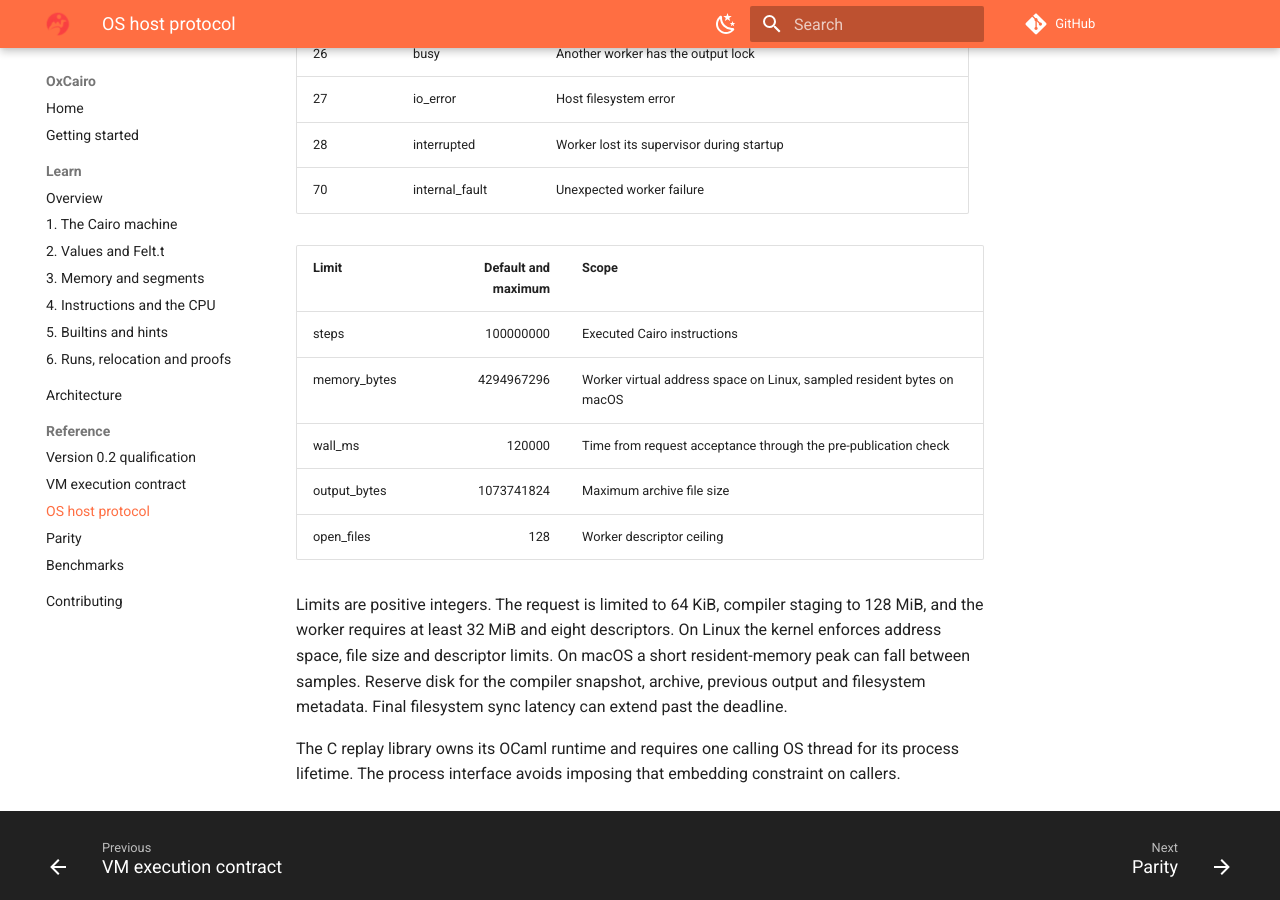
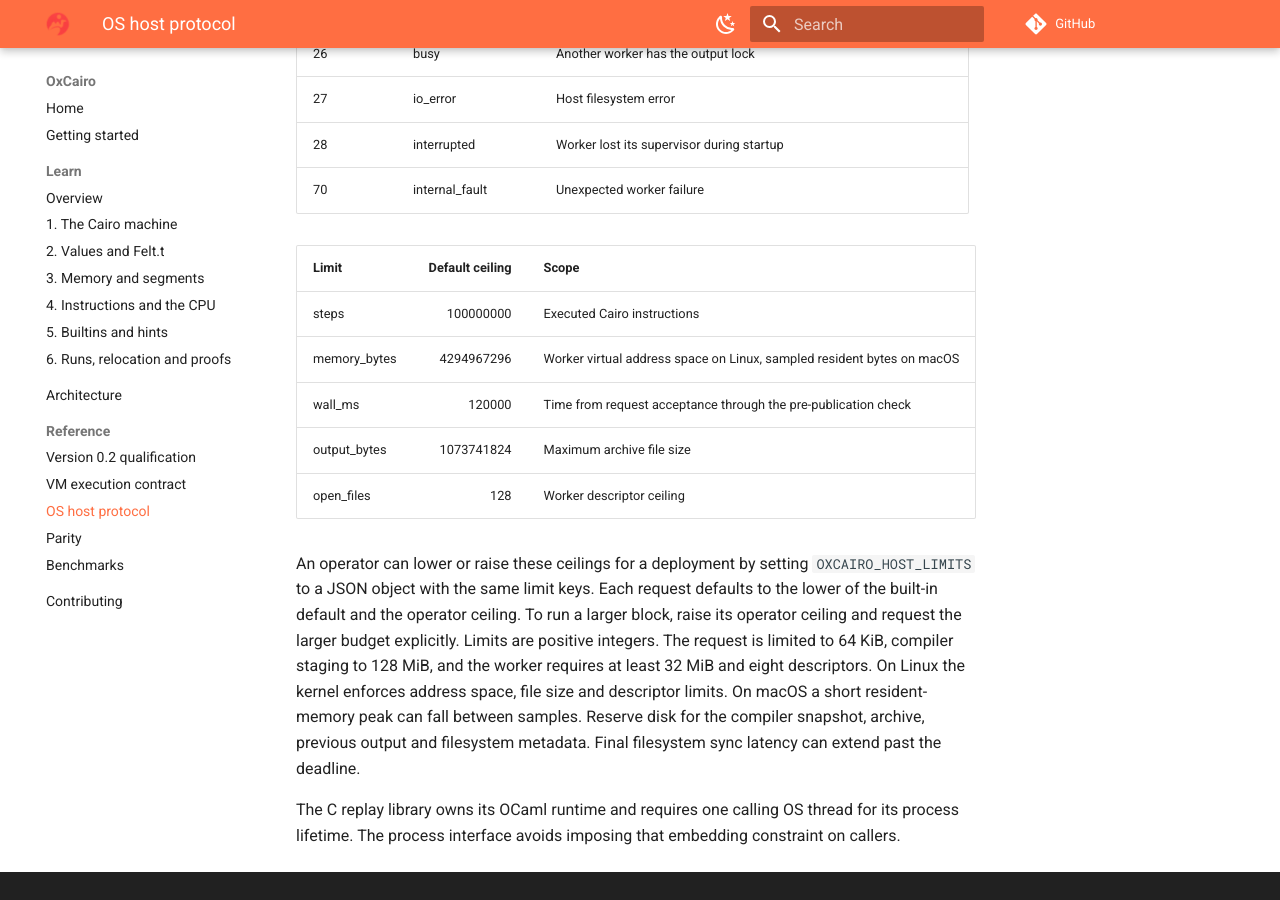
Before and after one commit to teddyjfpender/cairo-vm-ocaml, an MkDocs documentation site: the page built from docs/os-host.md, in a window 1280 px wide and 900 px high, scrolled down 1753 px. Built offline with MkDocs 1.6.1 and Material for MkDocs 9.7.7, drawn with Linux system fonts in a browser that asks for light colours; comment, search, counter and statistics services are not loaded.

Commit message:
Allow deployment-specific resource ceilings for large blocks

```diff
--- a/docs/os-host.md
+++ b/docs/os-host.md
@@ -40,7 +40,7 @@ Every refusal has schema 1, status `rejected`, a stable `code` and a human-reada
 | 28 | interrupted | Worker lost its supervisor during startup |
 | 70 | internal_fault | Unexpected worker failure |
 
-| Limit | Default and maximum | Scope |
+| Limit | Default ceiling | Scope |
 | --- | ---: | --- |
 | steps | 100000000 | Executed Cairo instructions |
 | memory_bytes | 4294967296 | Worker virtual address space on Linux, sampled resident bytes on macOS |
@@ -48,6 +48,6 @@ Every refusal has schema 1, status `rejected`, a stable `code` and a human-reada
 | output_bytes | 1073741824 | Maximum archive file size |
 | open_files | 128 | Worker descriptor ceiling |
 
-Limits are positive integers. The request is limited to 64 KiB, compiler staging to 128 MiB, and the worker requires at least 32 MiB and eight descriptors. On Linux the kernel enforces address space, file size and descriptor limits. On macOS a short resident-memory peak can fall between samples. Reserve disk for the compiler snapshot, archive, previous output and filesystem metadata. Final filesystem sync latency can extend past the deadline.
+An operator can lower or raise these ceilings for a deployment by setting `OXCAIRO_HOST_LIMITS` to a JSON object with the same limit keys. Each request defaults to the lower of the built-in default and the operator ceiling. To run a larger block, raise its operator ceiling and request the larger budget explicitly. Limits are positive integers. The request is limited to 64 KiB, compiler staging to 128 MiB, and the worker requires at least 32 MiB and eight descriptors. On Linux the kernel enforces address space, file size and descriptor limits. On macOS a short resident-memory peak can fall between samples. Reserve disk for the compiler snapshot, archive, previous output and filesystem metadata. Final filesystem sync latency can extend past the deadline.
 
 The C replay library owns its OCaml runtime and requires one calling OS thread for its process lifetime. The process interface avoids imposing that embedding constraint on callers.
```
Also changed, not shown: 2 other files.
